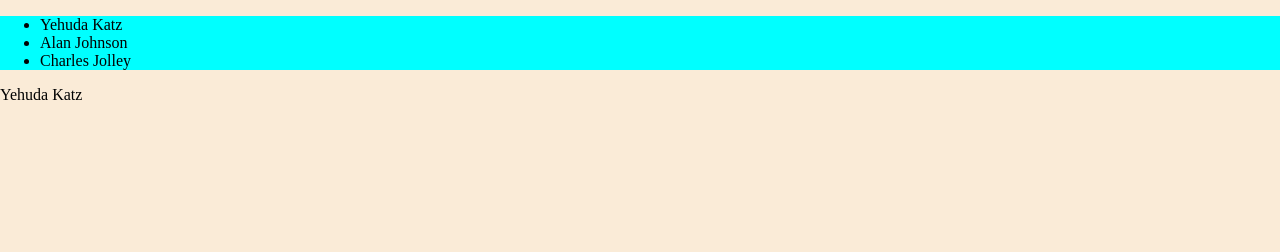
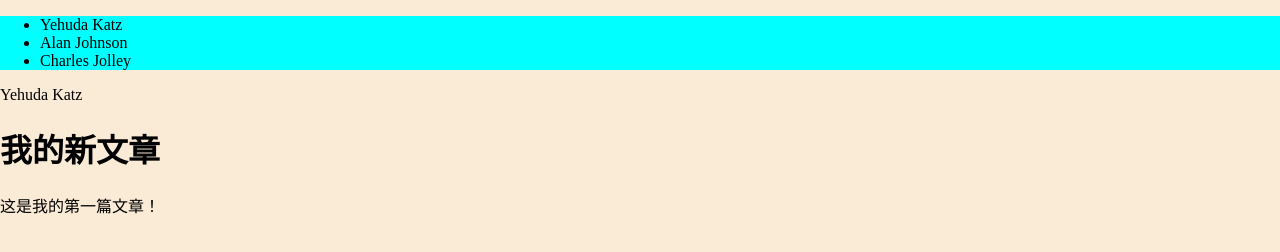
Before and after one commit to RenTao0524/Handlebars, a plain HTML site: page index.html in a window 1280 px wide. Drawn offline with nearby package versions, Linux system fonts and the light colour scheme.

Commit message:
text/x-handlebars-template

```diff
--- a/index.html
+++ b/index.html
@@ -12,11 +12,29 @@
     <div id="app">
       <div id="template1"></div>
       <div id="template2"></div>
+      <div id="template3"></div>
     </div>
     <script type="module">
       import createApp from "./mjs/index.mjs";
 
       createApp();
     </script>
+
+    <script id="entry-template" type="text/x-handlebars-template">
+      <div class="entry">
+        <h1>{{title}}</h1>
+        <div class="body">
+          {{body}}
+        </div>
+      </div>
+    </script>
+
+    <script>
+      var source = document.getElementById("entry-template").innerHTML;
+      var template = Handlebars.compile(source);
+      var context = { title: "我的新文章", body: "这是我的第一篇文章！" };
+      var html = template(context);
+      document.getElementById("template3").innerHTML = html;
+    </script>
   </body>
 </html>
```
